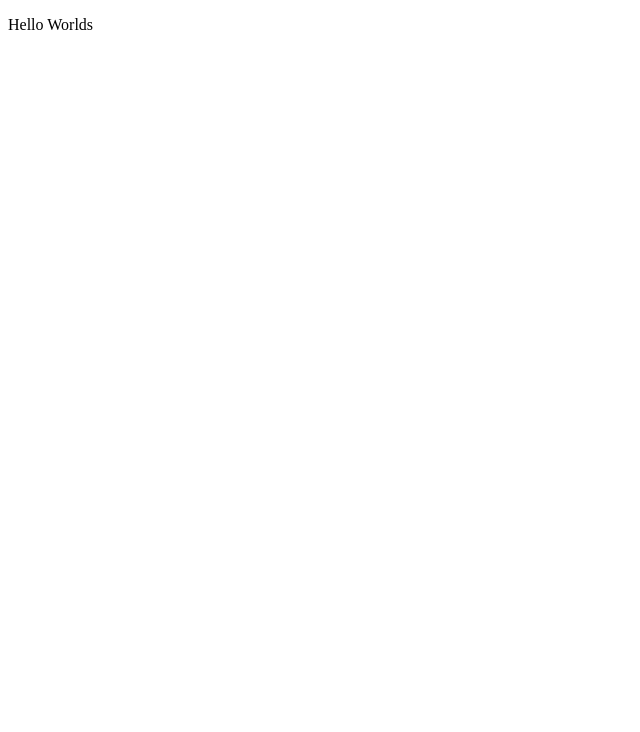
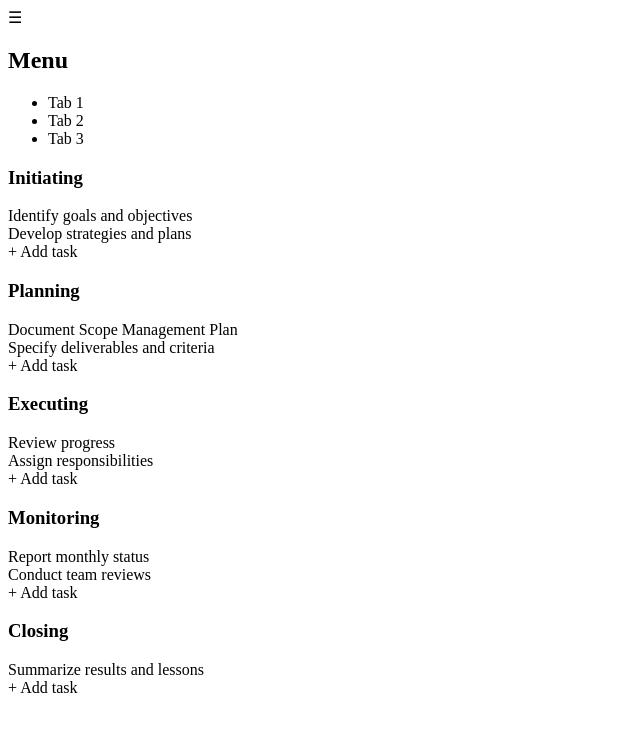
Before and after one commit to shirokuuun/ITElectiveFinalProject, a website: page main/mainPage.html in a window 1280 px wide. Shown: the whole page, without its empty margins (0-640 px from the left). Drawn offline with Linux system fonts and the light colour scheme.

Commit message:
I added a new ui for the main page of the SchedEase

```diff
--- a/main/mainPage.html
+++ b/main/mainPage.html
@@ -6,6 +6,58 @@
     <title>Document</title>
   </head>
   <body>
-    <p>Hello Worlds</p>
+    <div class="sidebar" id="sidebar">
+      <div class="toggle-btn" onclick="toggleSidebar()">☰</div>
+      <h2>Menu</h2>
+      <ul>
+        <li>Tab 1</li>
+        <li>Tab 2</li>
+        <li>Tab 3</li>
+      </ul>
+    </div>
+
+    <div class="main">
+      <div class="board">
+        <div class="column">
+          <h3>Initiating</h3>
+          <div class="task">Identify goals and objectives</div>
+          <div class="task">Develop strategies and plans</div>
+          <div class="add-task">+ Add task</div>
+        </div>
+
+        <div class="column">
+          <h3>Planning</h3>
+          <div class="task">Document Scope Management Plan</div>
+          <div class="task">Specify deliverables and criteria</div>
+          <div class="add-task">+ Add task</div>
+        </div>
+
+        <div class="column">
+          <h3>Executing</h3>
+          <div class="task">Review progress</div>
+          <div class="task">Assign responsibilities</div>
+          <div class="add-task">+ Add task</div>
+        </div>
+
+        <div class="column">
+          <h3>Monitoring</h3>
+          <div class="task">Report monthly status</div>
+          <div class="task">Conduct team reviews</div>
+          <div class="add-task">+ Add task</div>
+        </div>
+
+        <div class="column">
+          <h3>Closing</h3>
+          <div class="task">Summarize results and lessons</div>
+          <div class="add-task">+ Add task</div>
+        </div>
+      </div>
+    </div>
+
+    <script>
+      function toggleSidebar() {
+        document.getElementById("sidebar").classList.toggle("collapsed");
+      }
+    </script>
   </body>
 </html>
```
